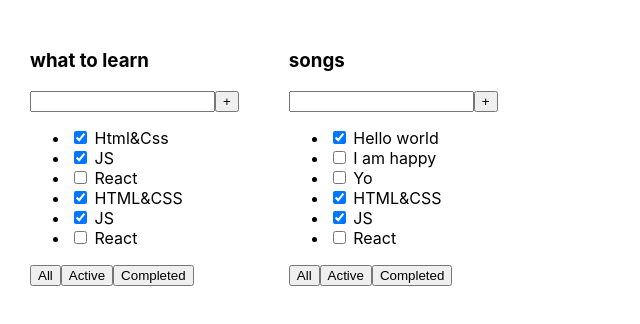
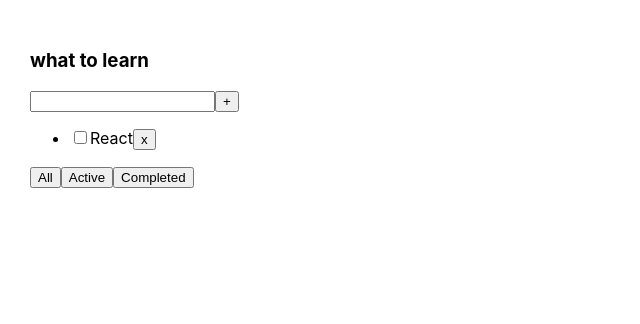
Before and after one commit to makhnev-a/todolist-ts, a React (Create React App) app: page / in a window 1280 px wide. Shown: the top 324 px of the page, without its empty margins (0-640 px from the left). Built offline with nearby package versions, Linux system fonts and the light colour scheme.

Commit message:
add filters && add array to local state

```diff
--- a/src/App.tsx
+++ b/src/App.tsx
@@ -1,26 +1,43 @@
-import React from 'react';
+import React, { useState } from 'react';
 import './App.css';
 import TodoList from "./TodoList";
 
-const task1 = [
-    {id: 1, title: 'Html&Css', isDone: true},
-    {id: 2, title: 'JS', isDone: true},
-    {id: 3, title: 'React', isDone: false},
-]
+const App = () => {
+	const [tasks, setTasks] = useState([
+		{ id: 1, title: 'Html&Css', isDone: true },
+		{ id: 2, title: 'JS', isDone: true },
+		{ id: 3, title: 'React', isDone: false },
+	])
 
-const task2 = [
-    {id: 1, title: 'Hello world', isDone: true},
-    {id: 2, title: 'I am happy', isDone: false},
-    {id: 3, title: 'Yo', isDone: false},
-]
+	const [filter, setFilter] = useState<'all' | 'active' | 'completed'>('active')
 
-const App = () => {
-    return (
-        <div className="App">
-            <TodoList title="what to learn" tasks={task1}/>
-            <TodoList title="songs" tasks={task2}/>
-        </div>
-    );
+	let tasksForTodolist = tasks
+
+	if (filter === 'active') {
+		tasksForTodolist = tasks.filter(task => task.isDone === false)
+	}
+
+	if (filter === 'completed') {
+		tasksForTodolist = tasks.filter(task => task.isDone === true)
+	}
+
+	const removeTask = (id: Number) => {
+		const newTasks = tasks.filter((task) => task.id !== id)
+		setTasks(newTasks)
+	}
+
+	const changeFilter = (value: 'all' | 'active' | 'completed') => setFilter(value)
+
+	return (
+		<div className="App">
+			<TodoList
+				title="what to learn"
+				tasks={tasksForTodolist}
+				removeTask={removeTask}
+				changeFilter={changeFilter}
+			/>
+		</div>
+	);
 }
 
 export default App;
--- a/src/TodoList.tsx
+++ b/src/TodoList.tsx
@@ -1,6 +1,6 @@
 import React from "react";
 
-type TaskType = {
+export type TaskType = {
 	id: number
 	title: string
 	isDone: boolean
@@ -9,6 +9,8 @@ type TaskType = {
 type PropType = {
 	title: string
 	tasks: Array<TaskType>
+	removeTask: (id: Number) => void
+	changeFilter: (value: 'all' | 'active' | 'completed') => void
 }
 
 const TodoList = (props: PropType) => {
@@ -16,25 +18,24 @@ const TodoList = (props: PropType) => {
 		<div>
 			<h3>{props.title}</h3>
 			<div>
-                <input/>
+				<input />
 				<button>+</button>
 			</div>
 			<ul>
 				{
 					props.tasks.map((task, index) =>
 						<li key={`${index}+${task.id}`}>
-                            <input type="checkbox" checked={task.isDone}/> <span>{task.title}</span>
+							<input type="checkbox" defaultChecked={task.isDone} />
+							<span>{task.title}</span>
+							<button onClick={() => props.removeTask(task.id)}>x</button>
 						</li>
 					)
 				}
-                <li><input type="checkbox" checked={true}/> <span>HTML&CSS</span></li>
-                <li><input type="checkbox" checked={true}/> <span>JS</span></li>
-                <li><input type="checkbox" checked={false}/> <span>React</span></li>
 			</ul>
 			<div>
-                <button>All</button>
-                <button>Active</button>
-                <button>Completed</button>
+				<button onClick={() => props.changeFilter('all')}>All</button>
+				<button onClick={() => props.changeFilter('active')}>Active</button>
+				<button onClick={() => props.changeFilter('completed')}>Completed</button>
 			</div>
 		</div>
 	)
```
Lines whose indentation alone changed are shown as unchanged.
